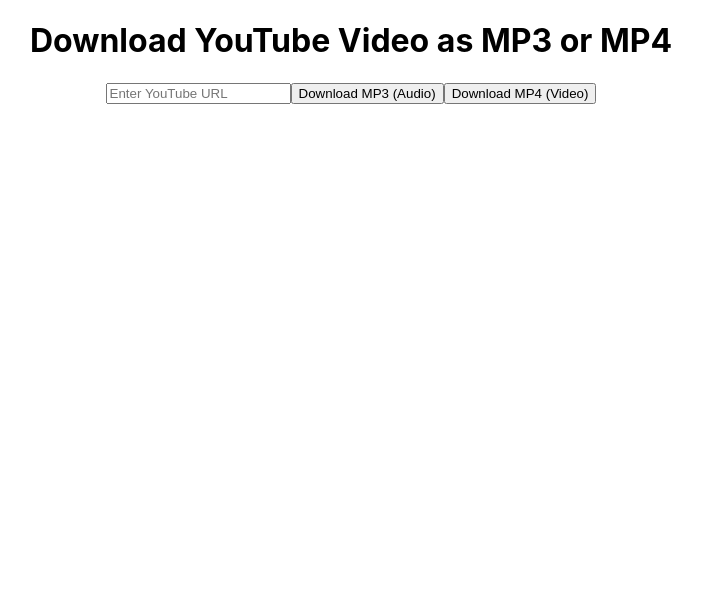
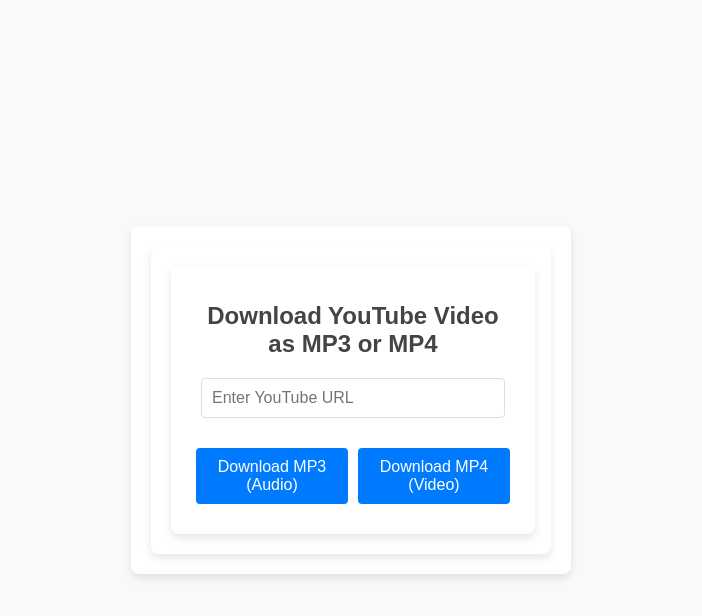
Before and after one commit to Mehmet-Kaan/ytdownloader, a React (Create React App) app: page / in a window 1280 px wide. Shown: the top 616 px of the page, without its empty margins (289-991 px from the left). Built offline with nearby package versions, Linux system fonts and the light colour scheme.

Commit message:
new update

```diff
--- a/src/App.css
+++ /dev/null
@@ -1,38 +0,0 @@
-.App {
-  text-align: center;
-}
-
-.App-logo {
-  height: 40vmin;
-  pointer-events: none;
-}
-
-@media (prefers-reduced-motion: no-preference) {
-  .App-logo {
-    animation: App-logo-spin infinite 20s linear;
-  }
-}
-
-.App-header {
-  background-color: #282c34;
-  min-height: 100vh;
-  display: flex;
-  flex-direction: column;
-  align-items: center;
-  justify-content: center;
-  font-size: calc(10px + 2vmin);
-  color: white;
-}
-
-.App-link {
-  color: #61dafb;
-}
-
-@keyframes App-logo-spin {
-  from {
-    transform: rotate(0deg);
-  }
-  to {
-    transform: rotate(360deg);
-  }
-}
--- a/src/App.js
+++ b/src/App.js
@@ -1,4 +1,4 @@
-import './App.css';
+import './Styles/App.css';
 import DownloadVideo from './Components/DownloadVideo';
 
 function App() {
--- a/src/Components/DownloadVideo.js
+++ b/src/Components/DownloadVideo.js
@@ -1,3 +1,4 @@
+import '../Styles/DownloadVideo.css';
 import React, { useState } from 'react';
 import axios from 'axios';
 import sanitizeFilename from 'sanitize-filename';
@@ -8,13 +9,16 @@
     sourceURL = 'https://downloader-i213.onrender.com';
 
     const [URL, setUrl] = useState('');
-    const [loading, setLoading] = useState(false);
+    const [loading, setLoading] = useState('');
     const [error, setError] = useState(null);
 
         // Function to simulate ytdl.getInfo in frontend
     const getVideoInfo = async (videoURL) => {
         try {
             const response = await axios.post(`${sourceURL}/videoInfo`, { URL: videoURL });
+            if(response.data.videoInfo.videoDetails.category === "Music"){
+                setError("The link provided has category 'Music'. For better result, 'MP3 Download' is recommended!")
+            }
             return response.data.videoInfo;
         } catch (error) {
             console.error('Error fetching video info:', error);
@@ -23,7 +27,7 @@
     };
 
     const handleDownloadMP3 = async () => {
-        setLoading(true);
+        setLoading('mp3');
         setError(null);
 
         try {
@@ -31,7 +35,7 @@
 
             let sanitizedFilename = "Your Video";
             if (videoInfo) {
-                sanitizedFilename = sanitizeFilename(videoInfo.title);
+                sanitizedFilename = sanitizeFilename(videoInfo.videoDetails.title);
             }
 
             const response = await axios.post(`${sourceURL}/downloadMP3`, { URL }, { responseType: 'blob' });
@@ -39,18 +43,18 @@
             const link = document.createElement('a');
             link.href = url;
 
-            link.setAttribute('download', sanitizedFilename);
+            link.setAttribute('download', `${sanitizedFilename}.mp3`);
             document.body.appendChild(link);
             link.click();
         } catch (err) {
             setError('Failed to download audio');
         } finally {
-            setLoading(false);
+            setLoading('');
         }
     };
 
     const handleDownloadMP4 = async () => {
-        setLoading(true);
+        setLoading('mp4');
         setError(null);
 
         try {
@@ -58,7 +62,7 @@
 
             let sanitizedFilename = "Your Video";
             if (videoInfo) {
-                sanitizedFilename = sanitizeFilename(videoInfo.title);
+                sanitizedFilename = sanitizeFilename(videoInfo.videoDetails.title);
             }
 
             const response = await axios.post(`${sourceURL}/downloadMP4`, { URL }, { responseType: 'blob' });
@@ -72,7 +76,7 @@
         } catch (err) {
             setError('Failed to download video');
         } finally {
-            setLoading(false);
+            setLoading('');
         }
     };
 
@@ -86,10 +90,10 @@
                 onChange={(e) => setUrl(e.target.value)}
             />
             <button onClick={handleDownloadMP3} disabled={loading}>
-                {loading ? 'Downloading...' : 'Download MP3 (Audio)'}
+                {loading === 'mp3' ? 'Downloading...' : 'Download MP3 (Audio)'}
             </button>
             <button onClick={handleDownloadMP4} disabled={loading}>
-                {loading ? 'Downloading...' : 'Download MP4 (Video)'}
+                {loading === 'mp4' ? 'Downloading...' : 'Download MP4 (Video)'}
             </button>
             {error && <p>{error}</p>}
         </div>
--- /dev/null
+++ b/src/Styles/App.css
@@ -0,0 +1,3 @@
+.App {
+  text-align: center;
+}
--- /dev/null
+++ b/src/Styles/DownloadVideo.css
@@ -0,0 +1,95 @@
+body {
+    font-family: Arial, sans-serif;
+    background-color: #f9f9f9;
+    color: #333;
+    margin: 0;
+    padding: 0;
+    display: flex;
+    justify-content: center;
+    align-items: center;
+    height: 100vh;
+    overflow: hidden;
+}
+
+@keyframes fadeIn {
+    from {
+        opacity: 0;
+        transform: scale(0.9);
+    }
+    to {
+        opacity: 1;
+        transform: scale(1);
+    }
+}
+
+@keyframes pulse {
+    0% {
+        transform: scale(1);
+    }
+    50% {
+        transform: scale(1.05);
+    }
+    100% {
+        transform: scale(1);
+    }
+}
+
+div {
+    background-color: #fff;
+    border-radius: 8px;
+    box-shadow: 0 4px 8px rgba(0, 0, 0, 0.1);
+    padding: 20px;
+    width: 90%;
+    max-width: 400px;
+    text-align: center;
+    animation: fadeIn 0.5s ease-in-out;
+}
+
+h1 {
+    font-size: 24px;
+    margin-bottom: 20px;
+    color: #444;
+    animation: fadeIn 1s ease-in-out;
+}
+
+input[type="text"] {
+    width: calc(100% - 20px);
+    padding: 10px;
+    margin-bottom: 20px;
+    border: 1px solid #ddd;
+    border-radius: 4px;
+    box-sizing: border-box;
+    font-size: 16px;
+    animation: fadeIn 1.5s ease-in-out;
+}
+
+button {
+    display: inline-block;
+    width: calc(50% - 10px);
+    padding: 10px;
+    margin: 10px 5px;
+    border: none;
+    border-radius: 4px;
+    background-color: #007BFF;
+    color: white;
+    font-size: 16px;
+    cursor: pointer;
+    animation: fadeIn .5s ease-in-out;
+    transition: background-color 0.3s, transform 0.3s;
+}
+
+button:disabled {
+    background-color: #cccccc;
+    cursor: not-allowed;
+}
+
+button:hover:not(:disabled) {
+    background-color: #0056b3;
+    animation: pulse 0.3s;
+}
+
+p {
+    color: red;
+    margin-top: 20px;
+    animation: fadeIn 1s ease-in-out;
+}
```
